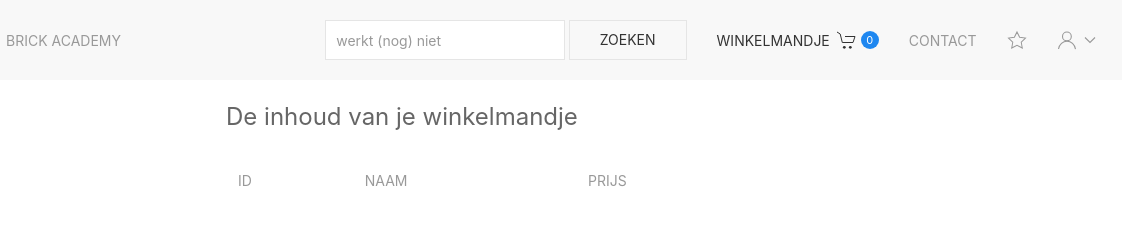
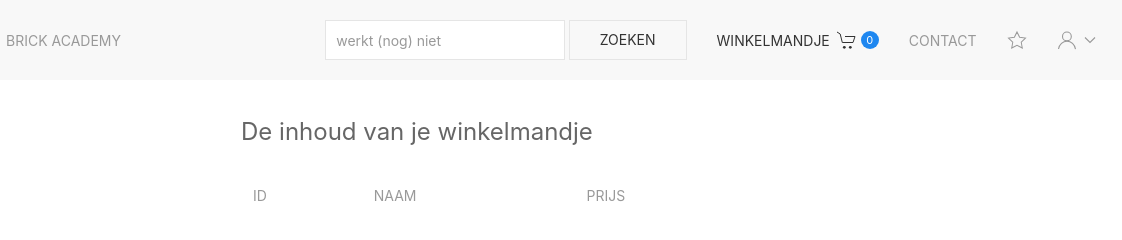
Before and after one commit to tvandemeer/brick-academy, a website with bundled scripts: page winkelmandje.html in a window 1280 px wide. Shown: the full height of the page, 94-1216 px from the left. Built offline with nearby package versions, Linux system fonts and the light colour scheme.

Commit message:
aanpassing layout

```diff
--- a/winkelmandje.html
+++ b/winkelmandje.html
@@ -101,7 +101,7 @@
 
     <div class="uk-flex uk-flex-center">
 
-            <div class="uk-width-1-2">
+            <div class="uk-width-1-2@l uk-padding-small">
                 <legend class="uk-legend uk-margin-top">De inhoud van je winkelmandje</legend>
                 <table class="uk-table uk-table-striped" id="results-table">
                     <thead>
```
